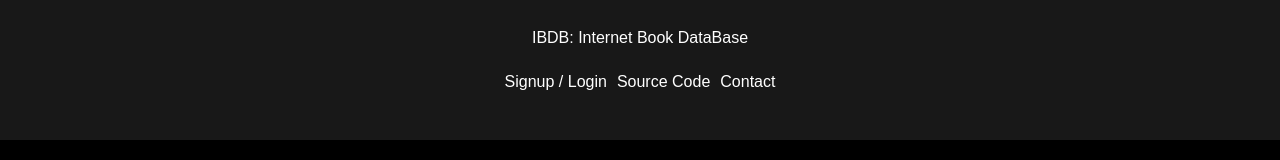
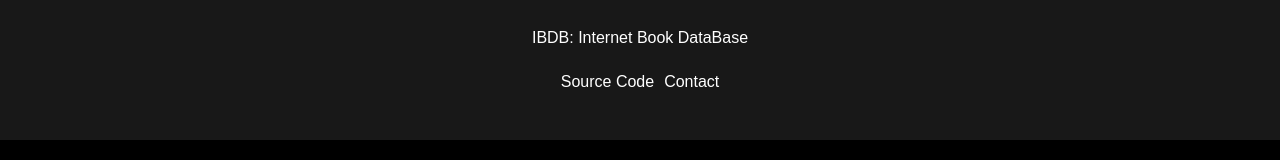
Before and after one commit to ayushkas3ra/IBDB, a React (Vite) app in the folder frontend/: page / in a window 1280 px wide. Shown: the part 540-700 px from the top of the page. Built offline with nearby package versions, Linux system fonts and the light colour scheme; no server answers.

Commit message:
Removed sign-in option from footer

```diff
--- a/frontend/src/components/Footer/Footer.jsx
+++ b/frontend/src/components/Footer/Footer.jsx
@@ -7,9 +7,6 @@ function Footer() {
     <footer>
       <div>IBDB: Internet Book DataBase</div>
       <div className="footer-links">
-        <Link to="/signin">
-          <span>Signup / Login</span>
-        </Link>
         <a href="https://github.com/ayushkas3ra/IBDB" target="_blank">
           <span>Source Code</span>
         </a>
```
